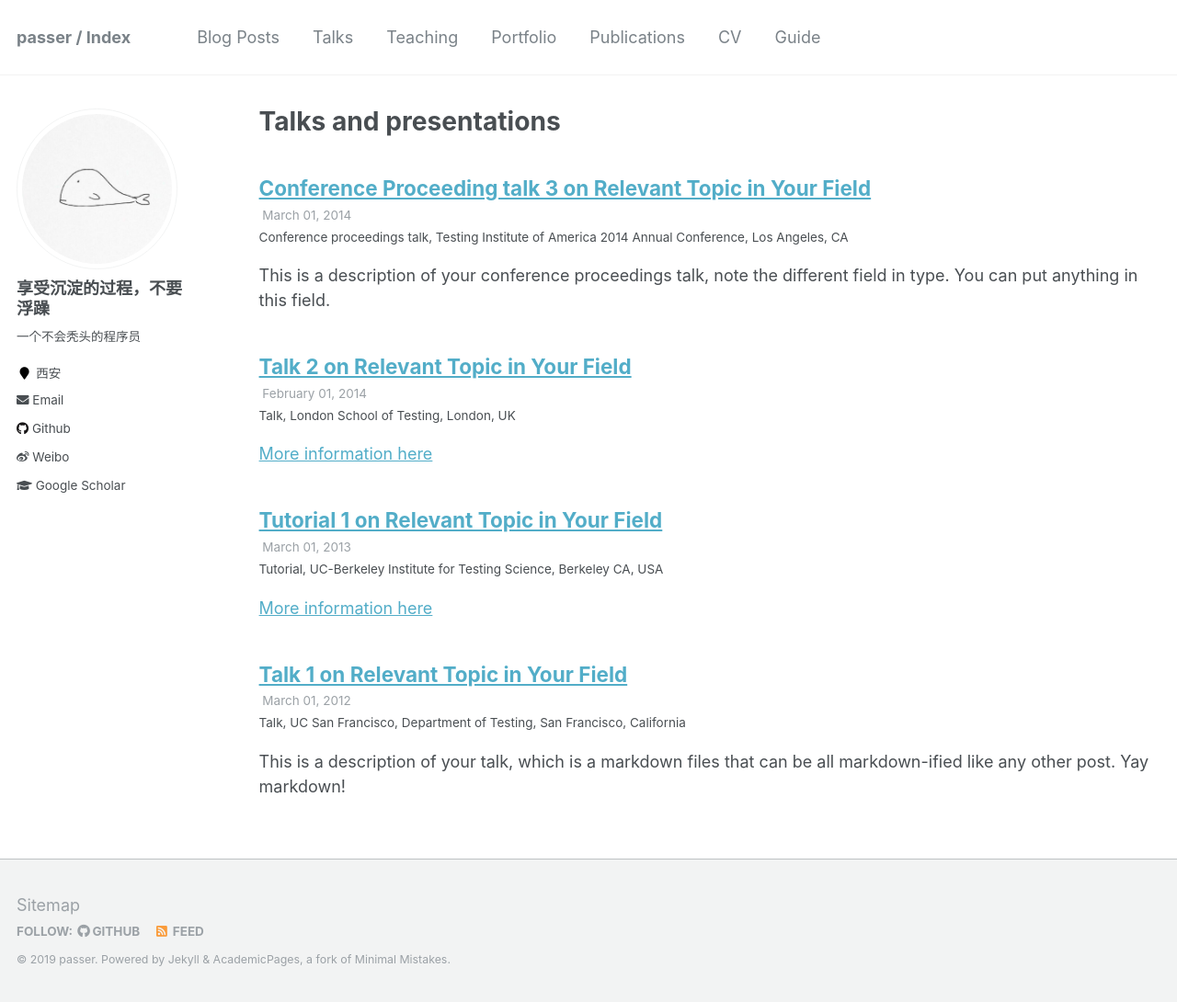
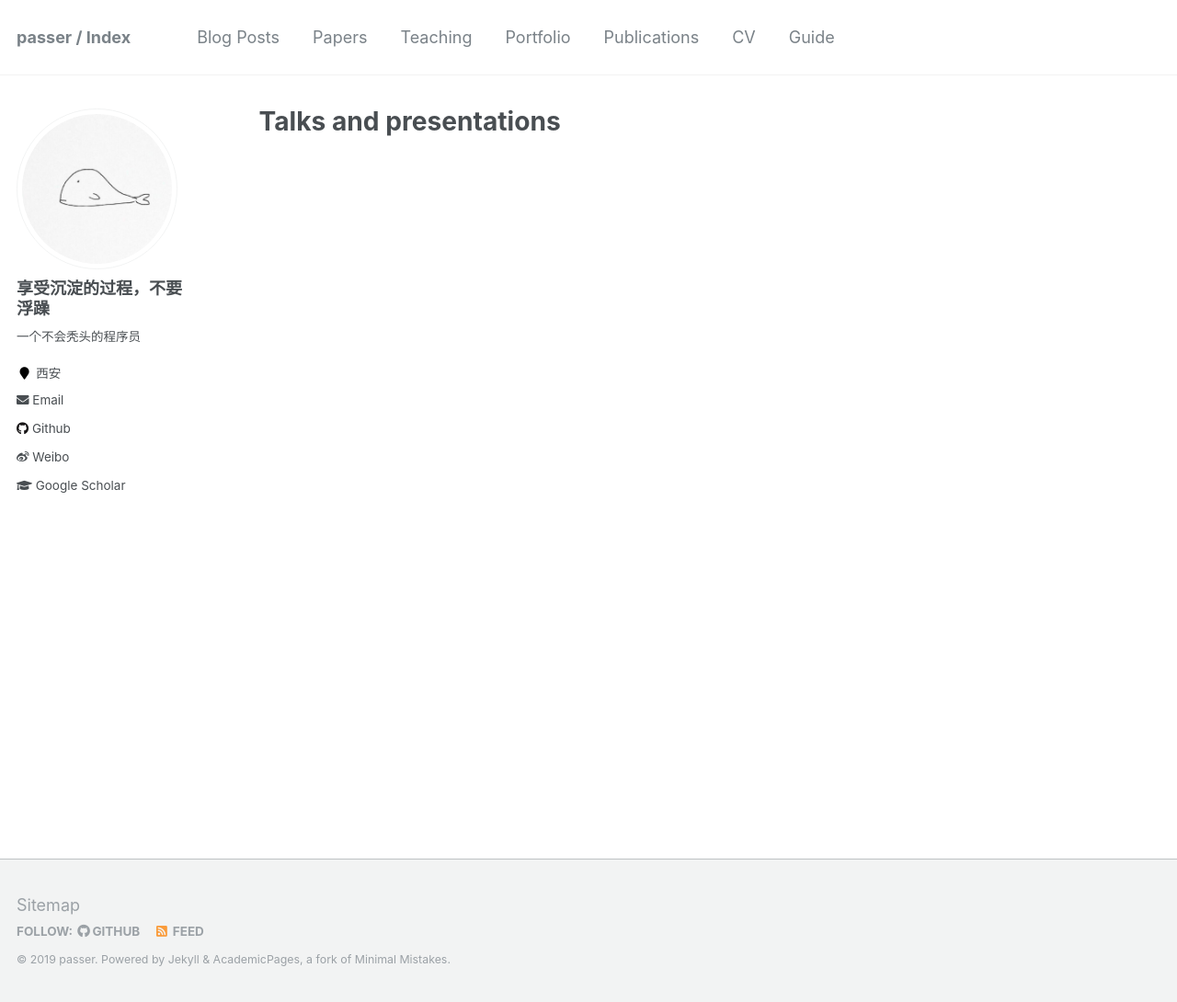
Before and after one commit to icankeep/icankeep.github.io, a Jekyll site: the page built from _pages/talks.html, in a window 1280 px wide and 1090 px high. Shown: the whole window at 92% size. Built offline with Jekyll 4.4.1, drawn with Linux system fonts in a browser that asks for light colours.

Commit message:
AutoPush

```diff
--- a/_data/navigation.yml
+++ b/_data/navigation.yml
@@ -3,8 +3,8 @@ main:
   - title: "Blog Posts"
     url: /year-archive/
 
-  - title: "Talks"
-    url: /talks/
+  - title: "Papers"
+    url: /papers/
 
   - title: "Teaching"
     url: /teaching/
--- a/_talks/2012-03-01-talk-1.md
+++ b/_papers/2012-03-01-talk-1.md
@@ -2,7 +2,7 @@
 title: "Talk 1 on Relevant Topic in Your Field"
 collection: talks
 type: "Talk"
-permalink: /talks/2012-03-01-talk-1
+permalink: /papers/2012-03-01-talk-1
 venue: "UC San Francisco, Department of Testing"
 date: 2012-03-01
 location: "San Francisco, California"
--- a/_talks/2013-03-01-tutorial-1.md
+++ b/_papers/2013-03-01-tutorial-1.md
@@ -2,7 +2,7 @@
 title: "Tutorial 1 on Relevant Topic in Your Field"
 collection: talks
 type: "Tutorial"
-permalink: /talks/2013-03-01-tutorial-1
+permalink: /papers/2013-03-01-tutorial-1
 venue: "UC-Berkeley Institute for Testing Science"
 date: 2013-03-01
 location: "Berkeley CA, USA"
--- a/_talks/2014-02-01-talk-2.md
+++ b/_papers/2014-02-01-talk-2.md
@@ -2,7 +2,7 @@
 title: "Talk 2 on Relevant Topic in Your Field"
 collection: talks
 type: "Talk"
-permalink: /talks/2014-02-01-talk-2
+permalink: /papers/2014-02-01-talk-2
 venue: "London School of Testing"
 date: 2014-02-01
 location: "London, UK"
--- a/_talks/2014-03-01-talk-3.md
+++ b/_papers/2014-03-01-talk-3.md
@@ -2,7 +2,7 @@
 title: "Conference Proceeding talk 3 on Relevant Topic in Your Field"
 collection: talks
 type: "Conference proceedings talk"
-permalink: /talks/2014-03-01-talk-3
+permalink: /papers/2014-03-01-talk-3
 venue: "Testing Institute of America 2014 Annual Conference"
 date: 2014-03-01
 location: "Los Angeles, CA"
```
